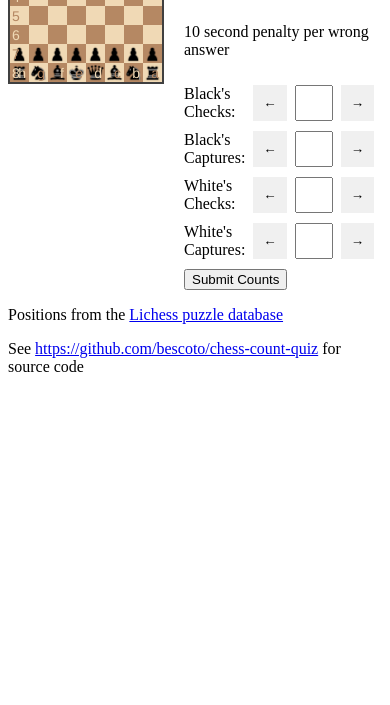
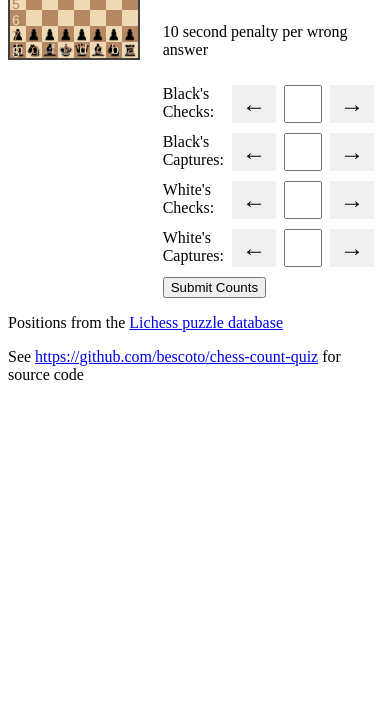
Before and after one commit to bescoto/chess-count-quiz, a plain HTML site: page index.html in a window 390 px wide. Shown: the part 139-844 px from the top of the page. Drawn offline with nearby package versions, Linux system fonts and the light colour scheme; no server answers.

Commit message:
Further changes to improve mobile functionality

```diff
--- a/chess-count-quiz.css
+++ b/chess-count-quiz.css
@@ -43,6 +43,7 @@ form#chessCountForm input[type="number"] {
     background-color: #f0f0f0;
     border: none;
     padding: 5px 10px;
+    font-size: 24px;
     cursor: pointer;
 }
 
--- a/chess-count-quiz.js
+++ b/chess-count-quiz.js
@@ -86,7 +86,9 @@ function loadNewPuzzle(board, positions, chess_data) {
         feedbackIcon.textContent = ''; // Clear the feedback icon
         feedbackIcon.className = ''; // Reset the class
     });
-    document.getElementById('blackChecks').focus();
+    if (window.innerWidth > 768 && !('ontouchstart' in window || navigator.maxTouchPoints)) {
+	document.getElementById('blackChecks').focus();
+    }
 }
 
 // Update the display based on the internal timer
```
